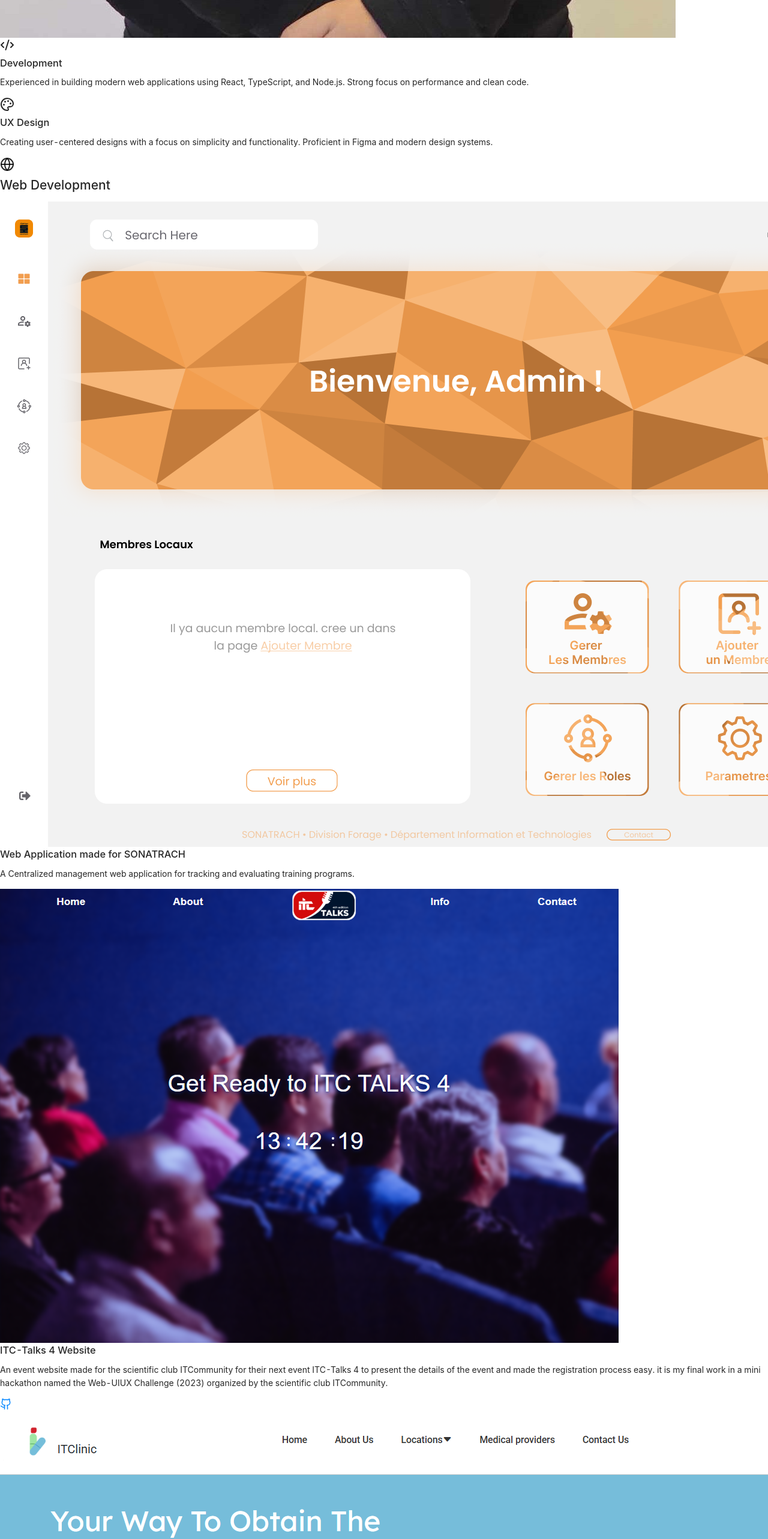
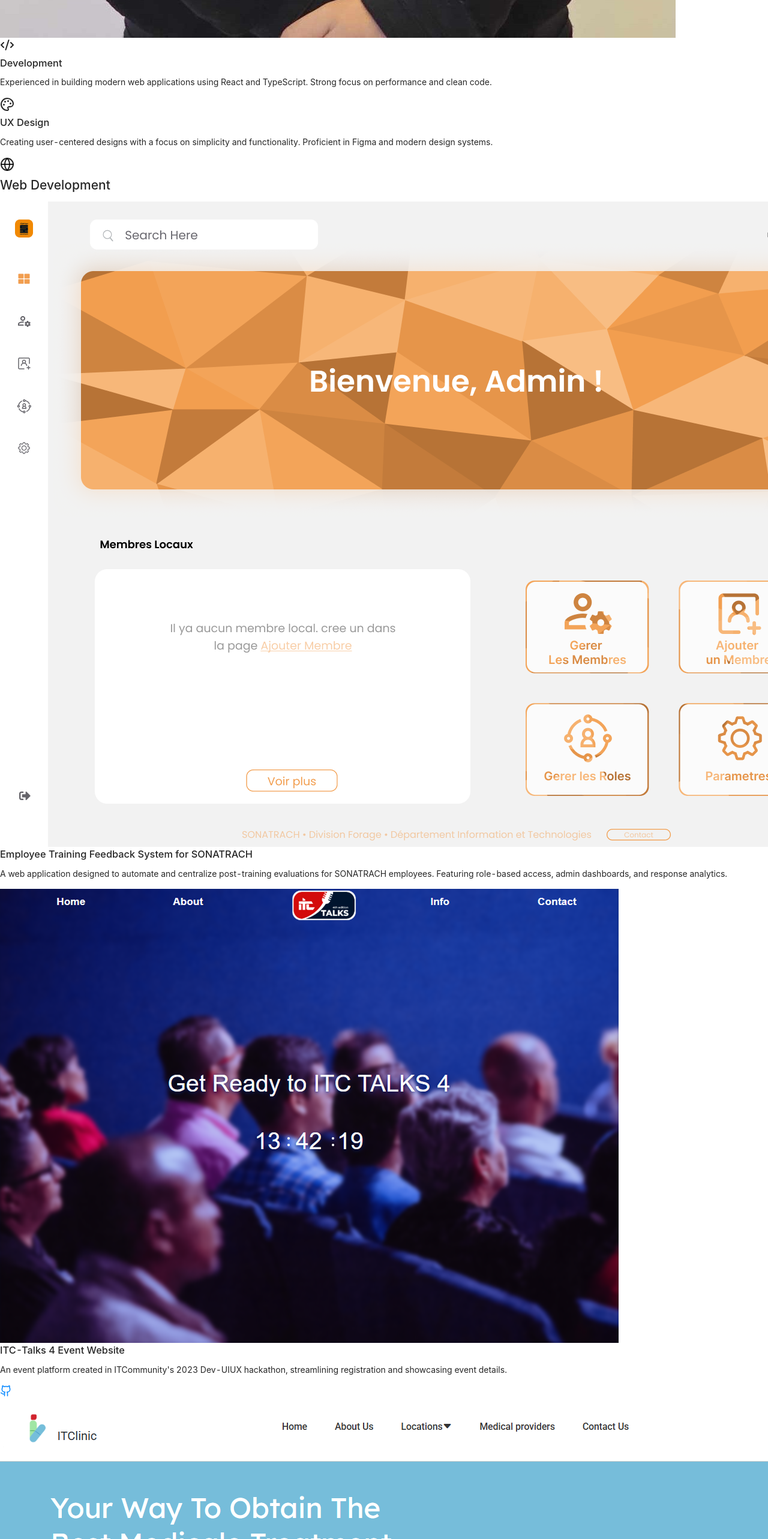
Before and after one commit to rayanMELZI/my-portfolio, a React (Vite) app: page / in a window 1280 px wide. Shown: the part 1960-4526 px from the top of the page at 60% size. Built offline with nearby package versions, Linux system fonts and the light colour scheme.

Commit message:
Update project titles and descriptions for clarity and consistency

```diff
--- a/src/App.tsx
+++ b/src/App.tsx
@@ -23,30 +23,30 @@
 
 const webProjects = [
   {
-    title: "Web Application made for SONATRACH",
+    title: "Employee Training Feedback System for SONATRACH",
     description:
-      "A Centralized management web application for tracking and evaluating training programs.",
+      "A web application designed to automate and centralize post-training evaluations for SONATRACH employees. Featuring role-based access, admin dashboards, and response analytics.",
     image: sonatrachApp,
     // github: "https://github.com/yourusername/ecommerce",
   },
   {
-    title: "ITC-Talks 4 Website",
+    title: "ITC-Talks 4 Event Website",
     description:
-      "An event website made for the scientific club ITCommunity for their next event ITC-Talks 4 to present the details of the event and made the registration process easy. it is my final work in a mini hackathon named the Web-UIUX Challenge (2023) organized by the scientific club ITCommunity.",
+      "An event platform created in ITCommunity's 2023 Dev-UIUX hackathon, streamlining registration and showcasing event details.",
     image: itcTalks4,
     github: "https://github.com/rayanMELZI/ITC-Web_dev-UI-UX-Challenge",
   },
   {
     title: "ITClinic Hospital Website",
     description:
-      "A modern website for the imahinary ITClinic hostipal to show its services and made it easy for patinets to contact them. it is my final work in a hackathon named ITChallenge (2022 version) organized by the scientific club ITCommunity.",
+      "A modern website for a fictional healthcare provider, designed to highlight services and simplify patient communication (final project for ITChallenge 2022).",
     image: ITClinic,
     github: "https://github.com/rayanMELZI/ITClinic",
   },
   {
-    title: "Life Managment Tool (unfinished)",
+    title: "Life Management Tool (In Progress)",
     description:
-      "Modern task management application with real-time updates and intuitive simple UI. it uses the eisenhower matrix principal and it can be separated in diffrent life domains. this application is created for personal use and for learning purposes",
+      "A task management app inspired by the Eisenhower Matrix, featuring real-time updates and domain-based categorization for personal productivity.",
     image: LMT,
     github: "https://github.com/rayanMELZI/Life-Management-Tool-Full-App",
     live: "https://life-management-tool.onrender.com/",
@@ -55,16 +55,16 @@
 
 const designProjects = [
   {
-    title: "Web Application made for SONATRACH",
+    title: "SONATRACH Web App Redesign",
     description:
       "A Centralized management web application for tracking and evaluating training programs.",
     image: sonatrachApp,
     figma: "https://figma.com/file/yourdesignsystem",
   },
   {
-    title: "Mobile App for the private university IBN ROCHD SUP",
+    title: "Ibn Rochd University Mobile App",
     description:
-      "Complete UX case study for the mobile application created for Ibn Rochd Higher Institute of Science and Technology.",
+      "A complete UX case study for a private university’s mobile platform, focusing on enhancing student engagement and usability.",
     image: ibnRochdApp,
     figma: "https://figma.com/file/yourfinanceapp",
   },
@@ -128,16 +128,16 @@
           >
             <div className="px-4 py-2 space-y-1">
               <a
+                href="#"
+                className="block py-2 text-zinc-600 hover:text-indigo-600"
+              >
+                About
+              </a>
+              <a
                 href="#work"
                 className="block py-2 text-zinc-600 hover:text-indigo-600"
               >
                 Work
-              </a>
-              <a
-                href="#about"
-                className="block py-2 text-zinc-600 hover:text-indigo-600"
-              >
-                About
               </a>
               <a
                 href="#contact"
@@ -229,9 +229,8 @@
               <Code2 className="w-12 h-12 text-indigo-500 mb-4" />
               <h3 className="text-xl font-semibold mb-2">Development</h3>
               <p className="text-zinc-600">
-                Experienced in building modern web applications using React,
-                TypeScript, and Node.js. Strong focus on performance and clean
-                code.
+                Experienced in building modern web applications using React and
+                TypeScript. Strong focus on performance and clean code.
               </p>
             </div>
             <div className="p-8 rounded-xl bg-gradient-to-br from-pink-50 to-purple-50 border border-pink-100">
@@ -370,9 +369,9 @@
               Let's Work Together
             </h2>
             <p className="text-zinc-300 mb-8 max-w-2xl mx-auto">
-              I'm always interested in hearing about new projects and
+              I’m always interested in hearing about new projects and
               opportunities. Whether you have a question or just want to say hi,
-              I'll try my best to get back to you!
+              feel free to reach out!
             </p>
             <div className="flex justify-center space-x-6">
               <a
```
